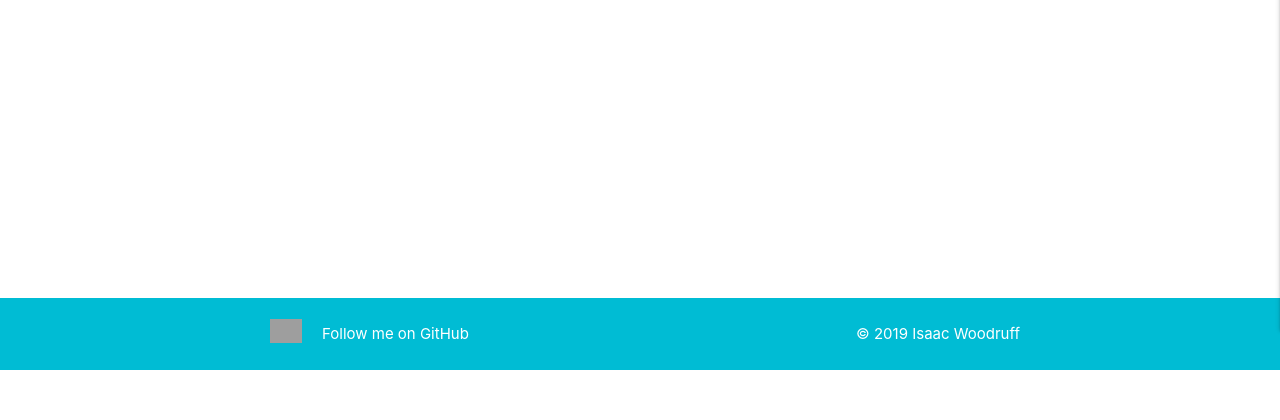
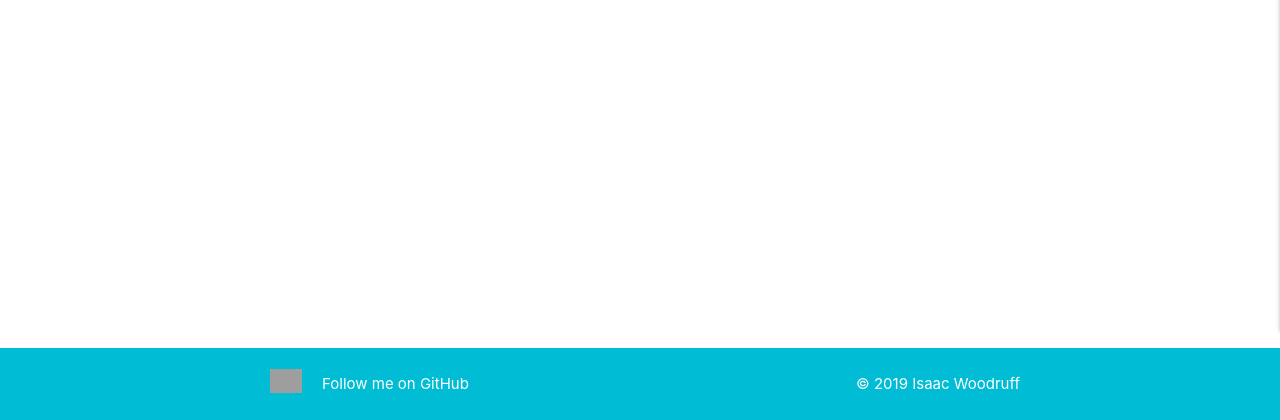
Before and after one commit to isaacwoodruff/codetogether, a Flask app: page /register in a window 1280 px wide. Shown: the part 530-950 px from the top of the page. Before the commit the page ends 900 px from the top, so only its background shows below. Run offline with Flask 2, Linux system fonts and the light colour scheme; some libraries are stand-ins or nearby versions; grey boxes are pictures that could not be loaded.

Commit message:
Updated README, updated styling for footer

```diff
--- a/static/css/style.css
+++ b/static/css/style.css
@@ -8,7 +8,7 @@ footer {
     min-height: 50px;
     width: 100%;
     position: absolute;
-    bottom: -100px;
+    bottom: -150px;
     color: #FFF;
 }
 
```
Also changed, not shown: README.md.
